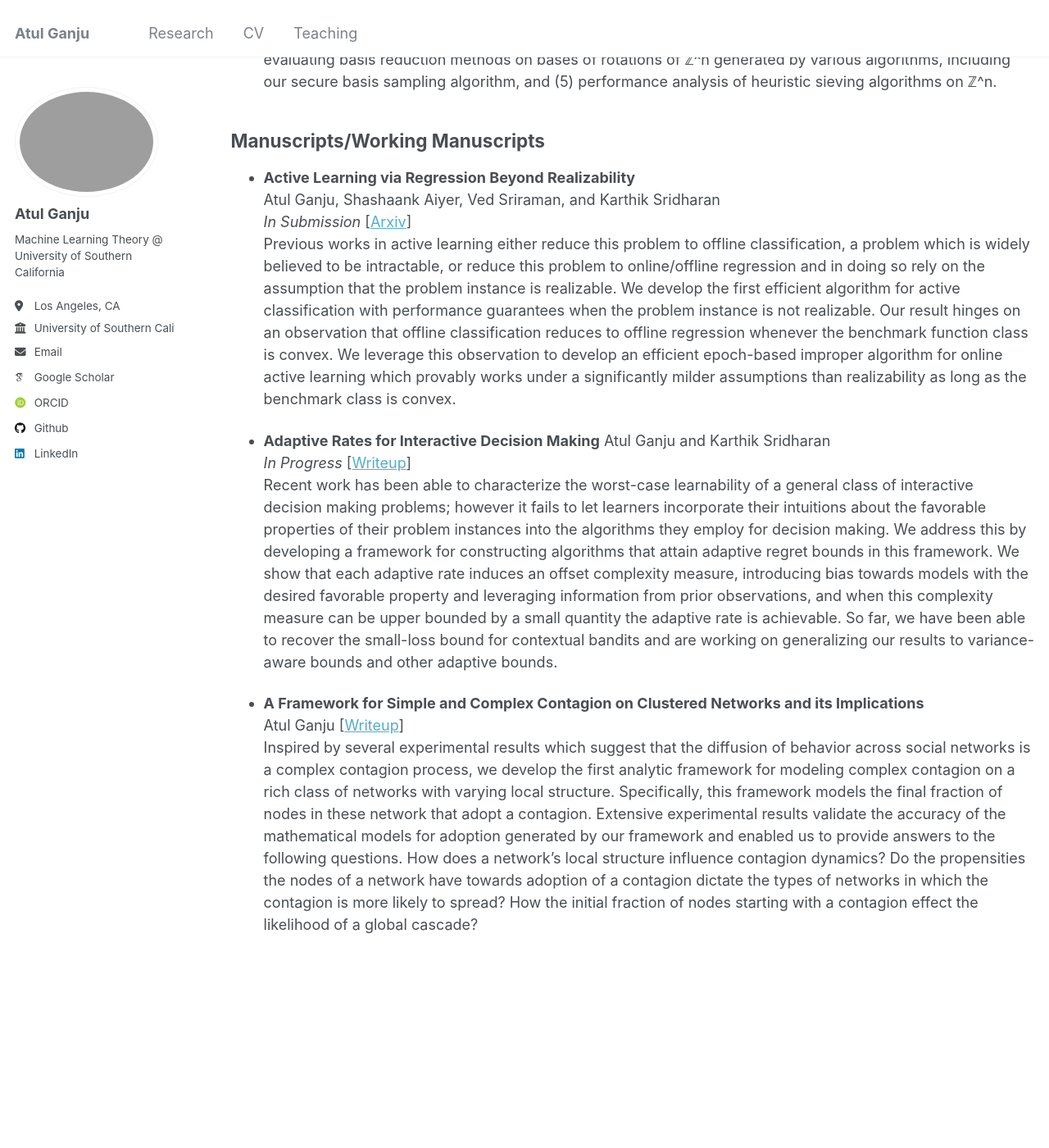
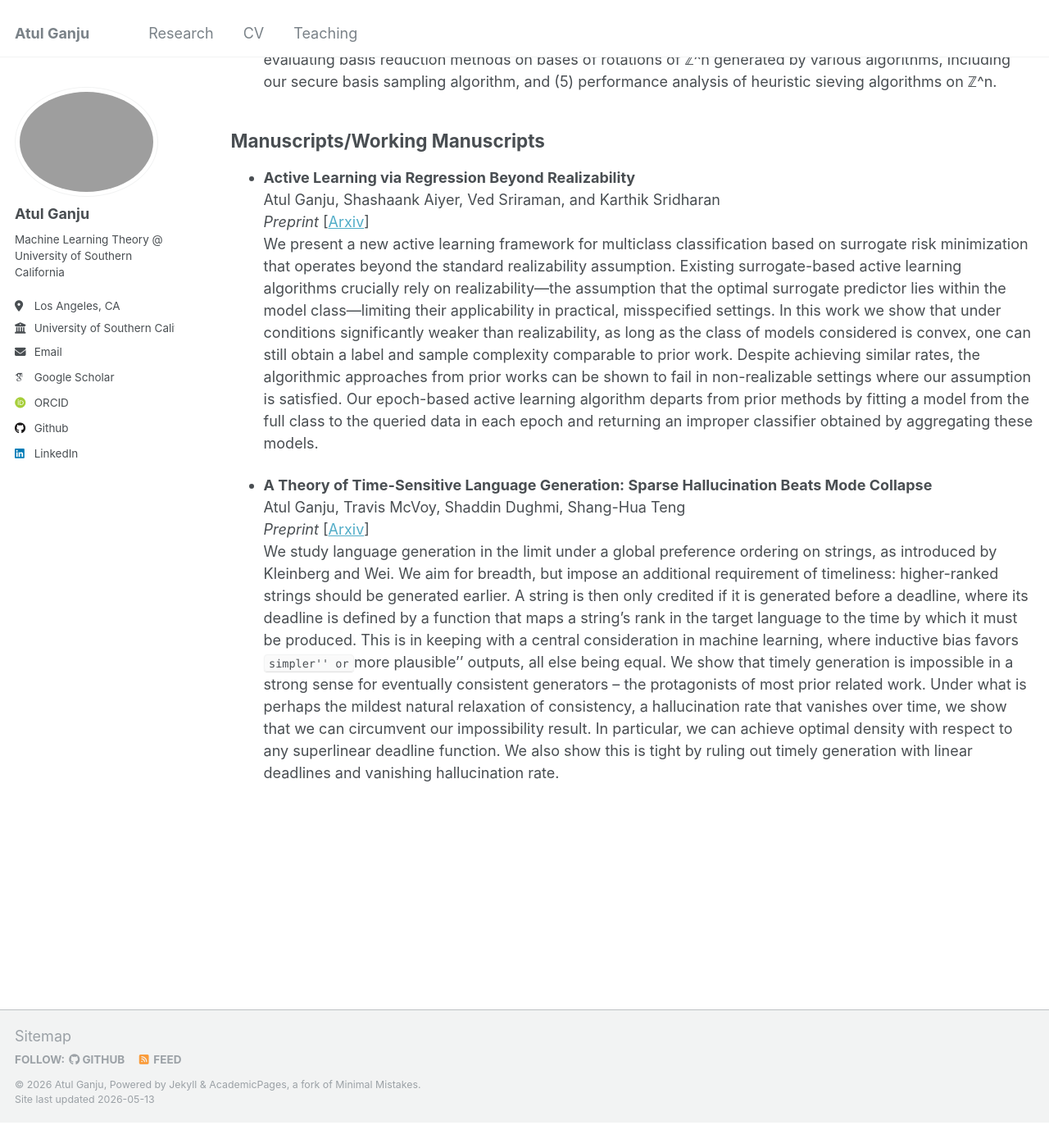
Before and after one commit to atulganju/atulganju.github.io, a Jekyll site: the page built from _pages/research.md, in a window 1280 px wide and 1400 px high, scrolled down 408 px. Shown: the whole window at 82% size. Built offline with Jekyll 4.4.1, drawn with Linux system fonts in a browser that asks for light colours; some web fonts are replaced; after the commit the page ends 1777 px from its top, so only the background shows below that.

Commit message:
Update research.md
update research page to preprints

```diff
--- a/_pages/research.md
+++ b/_pages/research.md
@@ -17,17 +17,12 @@ Recent work suggests rotations of the integer lattice (ℤ^n) are optimal candid
 
 * **Active Learning via Regression Beyond Realizability**\
   Atul Ganju, Shashaank Aiyer, Ved Sriraman, and Karthik Sridharan\
-  *In Submission*
+  *Preprint*
   [[Arxiv](http://arxiv.org/abs/2506.00316)]\
-Previous works in active learning either reduce this problem to offline classification, a problem which is widely believed to be intractable, or reduce this problem to online/offline regression and in doing so rely on the assumption that the problem instance is realizable. We develop the first efficient algorithm for active classification with performance guarantees when the problem instance is not realizable. Our result hinges on an observation that offline classification reduces to offline regression whenever the benchmark function class is convex. We leverage this observation to develop an efficient epoch-based improper algorithm for online active learning which provably works under a significantly milder assumptions than realizability as long as the benchmark class is convex.
+We present a new active learning framework for multiclass classification based on surrogate risk minimization that operates beyond the standard realizability assumption. Existing surrogate-based active learning algorithms crucially rely on realizability—the assumption that the optimal surrogate predictor lies within the model class—limiting their applicability in practical, misspecified settings. In this work we show that under conditions significantly weaker than realizability, as long as the class of models considered is convex, one can still obtain a label and sample complexity comparable to prior work. Despite achieving similar rates, the algorithmic approaches from prior works can be shown to fail in non-realizable settings where our assumption is satisfied. Our epoch-based active learning algorithm departs from prior methods by fitting a model from the full class to the queried data in each epoch and returning an improper classifier obtained by aggregating these models.
 
-* **Adaptive Rates for Interactive Decision Making**
-  Atul Ganju and Karthik Sridharan\
-  *In Progress*
-  [[Writeup](https://github.com/atulganju/Adaptive-Rates-for-Interactive-Decision-Making/blob/main/Adaptive_Rates_for_Interactive_Decision_Making.pdf)]\
-  Recent work has been able to characterize the worst-case learnability of a general class of interactive decision making problems; however it fails to let learners incorporate their intuitions about the favorable properties of their problem instances into the algorithms they employ for decision making. We address this by developing a framework for constructing algorithms that attain adaptive regret bounds in this framework. We show that each adaptive rate induces an offset complexity measure, introducing bias towards models with the desired favorable property and leveraging information from prior observations, and when this complexity measure can be upper bounded by a small quantity the adaptive rate is achievable. So far, we have been able to recover the small-loss bound for contextual bandits and are working on generalizing our results to variance-aware bounds and other adaptive bounds.
-
-* **A Framework for Simple and Complex Contagion on Clustered Networks and its Implications**\
-  Atul Ganju
-  [[Writeup](https://github.com/atulganju/Complex-Contagion-In-Clique-Based-Networks/tree/main)]\
-  Inspired by several experimental results which suggest that the diffusion of behavior across social networks is a complex contagion process, we develop the first analytic framework for modeling complex contagion on a rich class of networks with varying local structure. Specifically, this framework models the final fraction of nodes in these network that adopt a contagion. Extensive experimental results validate the accuracy of the mathematical models for adoption generated by our framework and enabled us to provide answers to the following questions. How does a network's local structure influence contagion dynamics? Do the propensities the nodes of a network have towards adoption of a contagion dictate the types of networks in which the contagion is more likely to spread? How the initial fraction of nodes starting with a contagion effect the likelihood of a global cascade?
+* **A Theory of Time-Sensitive Language Generation: Sparse Hallucination Beats Mode Collapse**\
+  Atul Ganju, Travis McVoy, Shaddin Dughmi, Shang-Hua Teng\
+  *Preprint*
+  [[Arxiv](https://arxiv.org/abs/2605.11302)]\
+We study language generation in the limit under a global preference ordering on strings, as introduced by Kleinberg and Wei. We aim for breadth, but impose an additional requirement of timeliness: higher-ranked strings should be generated earlier. A string is then only credited if it is generated before a deadline, where its deadline is defined by a function that maps a string's rank in the target language to the time by which it must be produced. This is in keeping with a central consideration in machine learning, where inductive bias favors ``simpler'' or ``more plausible'' outputs, all else being equal. We show that timely generation is impossible in a strong sense for eventually consistent generators -- the protagonists of most prior related work. Under what is perhaps the mildest natural relaxation of consistency, a hallucination rate that vanishes over time, we show that we can circumvent our impossibility result. In particular, we can achieve optimal density with respect to any superlinear deadline function. We also show this is tight by ruling out timely generation with linear deadlines and vanishing hallucination rate.
```
